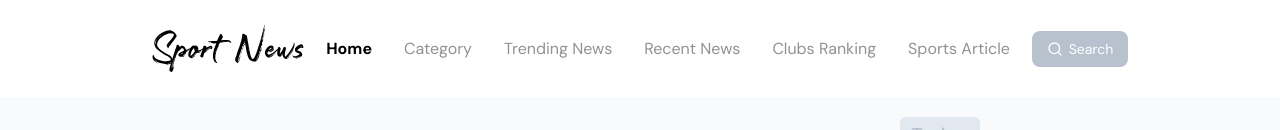
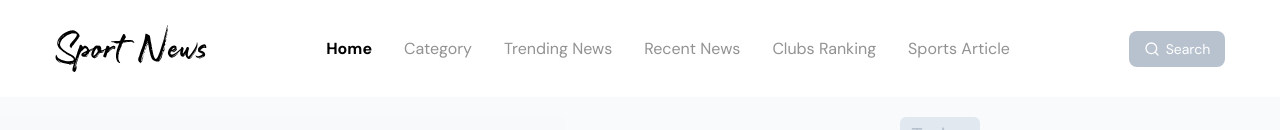
Before and after one commit to 0Flopper/sports-news-website-vue, a Vue app: page / in a window 1280 px wide. Shown: the top 130 px of the page. Built offline with nearby package versions, Linux system fonts and the light colour scheme.

Commit message:
Fixing Header

```diff
--- a/src/components/NavBar.vue
+++ b/src/components/NavBar.vue
@@ -1,5 +1,7 @@
 <template>
-    <header class="flex justify-between items-center py-6 px-38 bg-white font-DM-Sans">
+    <header class="flex bg-white w-full justify-center font-DM-Sans">
+
+        <div class="flex py-6 justify-between items-center w-[1170px]">
             <!-- Logo -->
             <img src="@/assets/sportnews.svg" alt="Logo">
 
@@ -25,6 +27,8 @@
                     <p class="text-white text-sm">Search</p>
                 </span>
             </button>
+        </div>
+
     </header>
 </template>
 
```
Lines whose indentation alone changed are shown as unchanged.
